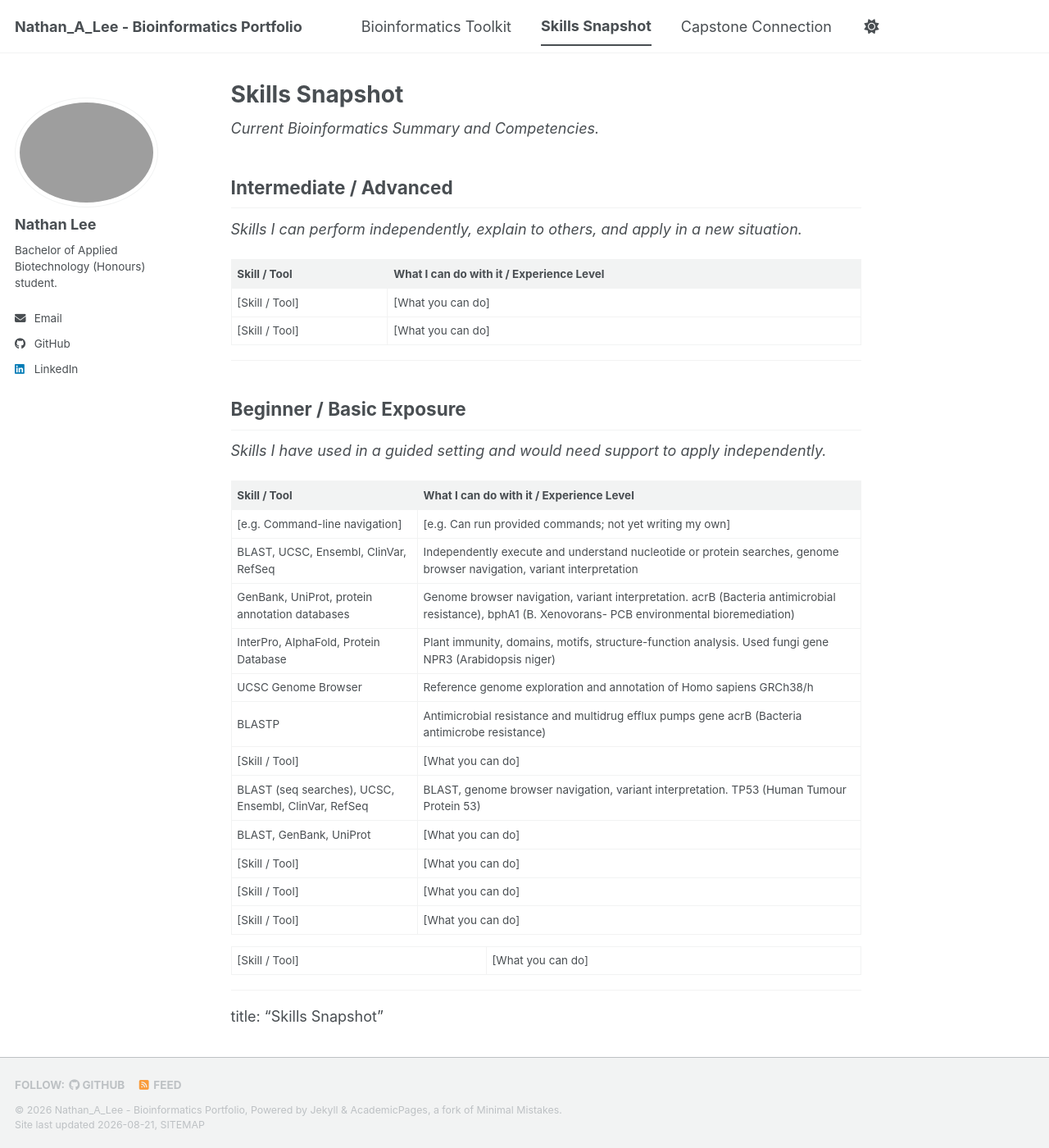
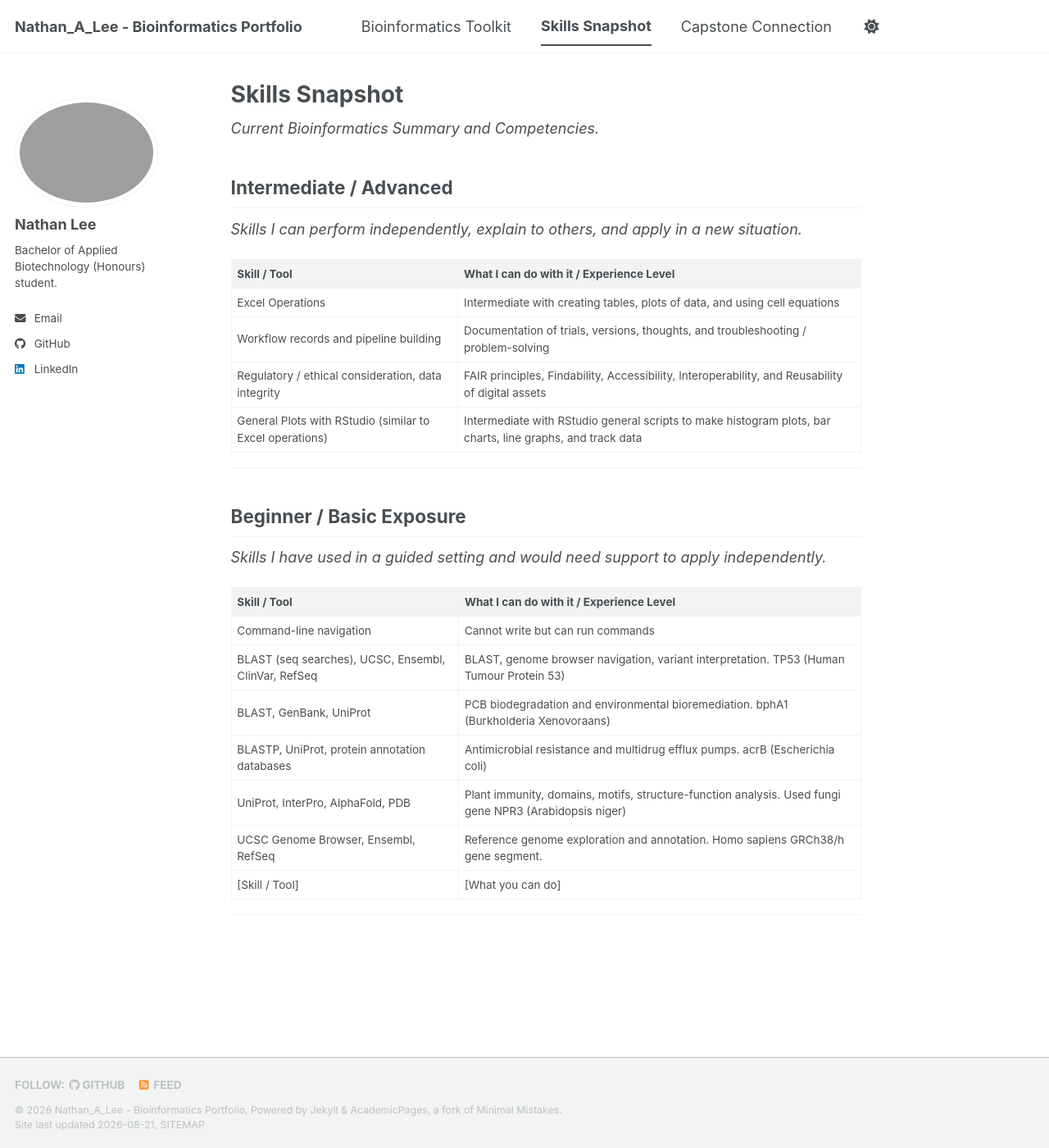
Before and after one commit to Nlee4788/biot74000-portfolio, a Jekyll site: the page built from _pages/skills.md, in a window 1280 px wide and 1400 px high. Shown: the whole window at 82% size. Built offline with Jekyll 4.4.1, drawn with Linux system fonts in a browser that asks for light colours; a script bundle is joined from its source files by our own code; library files that are not in the unit come from our copies.

Commit message:
Revise skills and experience details in skills.md
Updated skills and experience levels in the skills markdown file, adding specific tools and clarifying capabilities.

```diff
--- a/_pages/skills.md
+++ b/_pages/skills.md
@@ -14,8 +14,10 @@ _Skills I can perform independently, explain to others, and apply in a new situa
 
 | Skill / Tool | What I can do with it / Experience Level |
 |---|---|
-| [Skill / Tool] | [What you can do] |
-| [Skill / Tool] | [What you can do] |
+| Excel Operations | Intermediate with creating tables, plots of data, and using cell equations |
+| Workflow records and pipeline building | Documentation of trials, versions, thoughts, and troubleshooting / problem-solving |
+| Regulatory / ethical consideration, data integrity | FAIR principles, Findability, Accessibility, Interoperability, and Reusability of digital assets |
+| General Plots with RStudio (similar to Excel operations) | Intermediate with RStudio general scripts to make histogram plots, bar charts, line graphs, and track data |
 
 ---
 
@@ -26,23 +28,12 @@ _Skills I have used in a guided setting and would need support to apply independ
 
 | Skill / Tool | What I can do with it / Experience Level |
 |---|---|
-| [e.g. Command-line navigation] | [e.g. Can run provided commands; not yet writing my own] |
-| BLAST, UCSC, Ensembl, ClinVar, RefSeq | Independently execute and understand nucleotide or protein searches, genome browser navigation, variant interpretation |
-| GenBank, UniProt, protein annotation databases | Genome browser navigation, variant interpretation. acrB (Bacteria antimicrobial resistance), bphA1 (B. Xenovorans- PCB environmental bioremediation)  |
-| InterPro, AlphaFold, Protein Database | Plant immunity, domains, motifs, structure-function analysis. Used fungi gene NPR3 (Arabidopsis niger) |
-| UCSC Genome Browser | Reference genome exploration and annotation of Homo sapiens GRCh38/h |
-| BLASTP | Antimicrobial resistance and multidrug efflux pumps gene acrB (Bacteria antimicrobe resistance)  |
-| [Skill / Tool] | [What you can do] |
+| Command-line navigation | Cannot write but can run commands |
 | BLAST (seq searches), UCSC, Ensembl, ClinVar, RefSeq | BLAST, genome browser navigation, variant interpretation. TP53 (Human Tumour Protein 53) |
-| BLAST, GenBank, UniProt | [What you can do] |
-| [Skill / Tool] | [What you can do] |
-| [Skill / Tool] | [What you can do] |
+| BLAST, GenBank, UniProt | PCB biodegradation and environmental bioremediation. bphA1 (Burkholderia Xenovoraans) |
+| BLASTP, UniProt, protein annotation databases | Antimicrobial resistance and multidrug efflux pumps. acrB (Escherichia coli) |
+| UniProt, InterPro, AlphaFold, PDB | Plant immunity, domains, motifs, structure-function analysis. Used fungi gene NPR3 (Arabidopsis niger) |
+| UCSC Genome Browser, Ensembl, RefSeq | Reference genome exploration and annotation. Homo sapiens GRCh38/h gene segment. |
 | [Skill / Tool] | [What you can do] |
 
-| [Skill / Tool] | [What you can do] |
-
-
 ---
-
-
-title: "Skills Snapshot"
```
